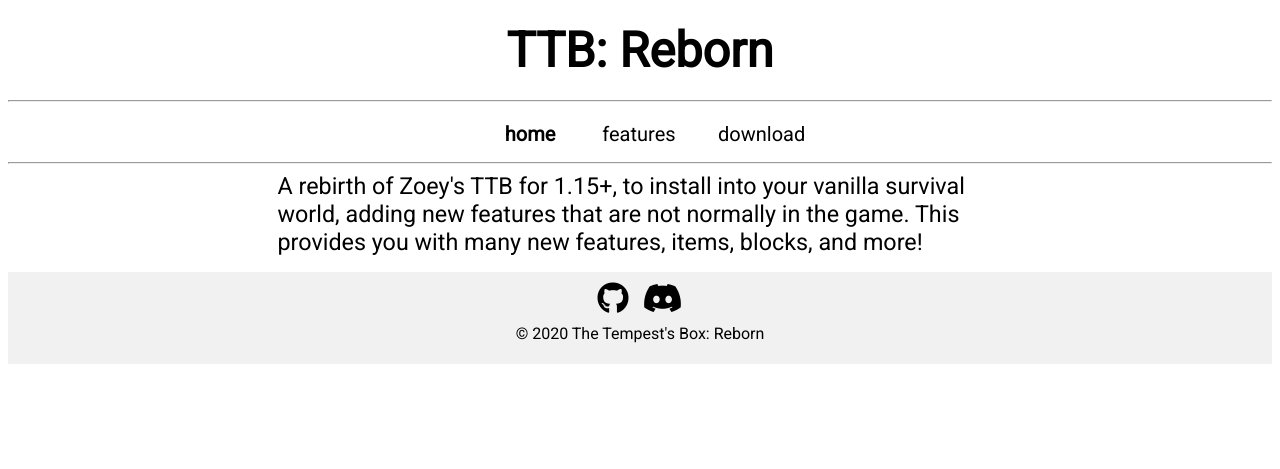
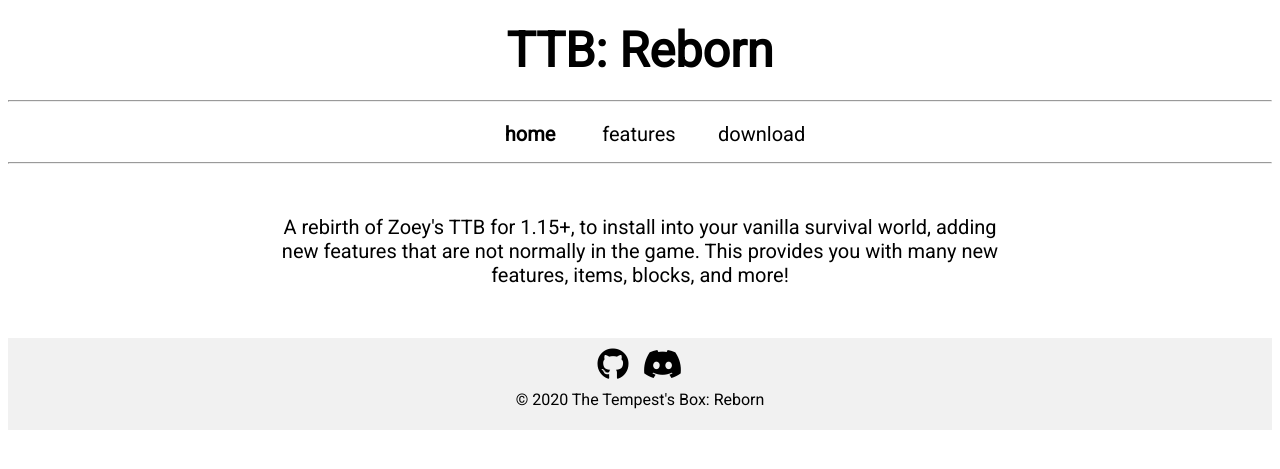
Before and after one commit to tempestsbox/tempestsbox.github.io, a Jekyll site: the page built from index.md, in a window 1280 px wide. Shown: the top 469 px of the page. Built offline with Jekyll 4.4.1, drawn with Linux system fonts in a browser that asks for light colours; nearby versions of some CDN libraries.

Commit message:
Space out home text better

```diff
--- a/index.md
+++ b/index.md
@@ -11,8 +11,12 @@ layout: default
 
 <hr>
 
+<br>
+
 <div id="mainContainer">
     <div id='infoContainer'>
         A rebirth of Zoey's TTB for 1.15+, to install into your vanilla survival world, adding new features that are not normally in the game. This provides you with many new features, items, blocks, and more!
     </div>
 </div>
+
+<br>
--- a/stylesheet.css
+++ b/stylesheet.css
@@ -21,8 +21,8 @@ body {
 	margin-left: auto;
 	margin-right: auto;
 	padding: 0 10px;
-	text-align: left;
-	font-size: 17.5pt;
+	text-align: center;
+	font-size: 20px;
 }
 *#mainContainer {
 	display: block;
```
